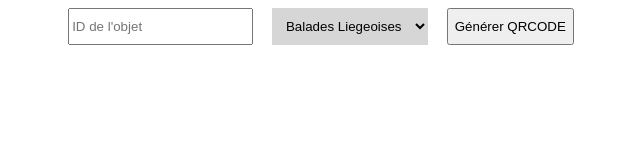
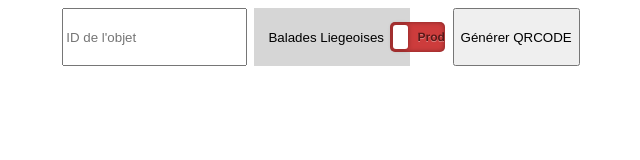
Before and after one commit to LittleB0b/qrcode-ckw, a plain HTML site: page index.html in a window 1280 px wide. Shown: the whole page, without its empty margins (319-959 px from the left). Drawn offline with Linux system fonts and the light colour scheme.

Commit message:
Adding QA

```diff
--- a/index.html
+++ b/index.html
@@ -11,7 +11,7 @@
             margin-top: 1.5em;
         }
 
-        #tools{
+        #tools {
             display: flex;
             width: 41.5%;
             margin: auto;
@@ -23,6 +23,91 @@
             background: #d6d6d6;
             border: none;
             border: none;
+        }
+
+        .onoff {
+            margin-left: -27px;
+            display: -moz-inline-stack;
+            display: inline-block;
+            vertical-align: middle;
+            *vertical-align: auto;
+            zoom: 1;
+            *display: inline;
+            position: relative;
+            cursor: pointer;
+            width: 55px;
+            height: 30px;
+            line-height: 30px;
+            font-size: 14px;
+            font-family: "Helvetica Neue", Helvetica, Arial, sans-serif;
+        }
+
+        .onoff label {
+            position: absolute;
+            top: 0px;
+            left: 0px;
+            width: 100%;
+            height: 100%;
+            cursor: pointer;
+            background: #cd3c3c;
+            border-radius: 5px;
+            font-weight: bold;
+            color: #FFF;
+            -webkit-transition: background 0.3s, text-indent 0.3s;
+            -moz-transition: background 0.3s, text-indent 0.3s;
+            -o-transition: background 0.3s, text-indent 0.3s;
+            transition: background 0.3s, text-indent 0.3s;
+            text-indent: 27px;
+            -webkit-box-shadow: 0px 0px 5px rgba(0, 0, 0, 0.4) inset;
+            -moz-box-shadow: 0px 0px 5px rgba(0, 0, 0, 0.4) inset;
+            box-shadow: 0px 0px 5px rgba(0, 0, 0, 0.4) inset;
+        }
+
+        .onoff label:after {
+            content: 'Prod';
+            display: block;
+            position: absolute;
+            top: 0px;
+            left: 0px;
+            width: 100%;
+            font-size: 12px;
+            color: #591717;
+            text-shadow: 0px 1px 0px rgba(255, 255, 255, 0.35);
+            z-index: 1;
+        }
+
+        .onoff label:before {
+            content: '';
+            width: 15px;
+            height: 24px;
+            border-radius: 3px;
+            background: #FFF;
+            position: absolute;
+            z-index: 2;
+            top: 3px;
+            left: 3px;
+            display: block;
+            -webkit-transition: left 0.3s;
+            -moz-transition: left 0.3s;
+            -o-transition: left 0.3s;
+            transition: left 0.3s;
+            -webkit-box-shadow: 0px 0px 5px rgba(0, 0, 0, 0.4);
+            -moz-box-shadow: 0px 0px 5px rgba(0, 0, 0, 0.4);
+            box-shadow: 0px 0px 5px rgba(0, 0, 0, 0.4);
+        }
+
+        .onoff input:checked+label {
+            background: #378b2c;
+            text-indent: 8px;
+        }
+
+        .onoff input:checked+label:after {
+            content: 'QA';
+            color: #091707;
+        }
+
+        .onoff input:checked+label:before {
+            left: 37px;
         }
     </style>
 </head>
@@ -46,6 +131,9 @@
         <option value="vichy">Vichy</option>
         <option value="wallobike">Wallobike</option>
     </select>
+    <div>
+        <p class="onoff"><input type="checkbox" value="1" id="url-qa"><label for="url-qa"></label></p>
+    </div>
     <input type="button" id="qrgen" value="Générer QRCODE" />
 </div>
 
@@ -56,11 +144,14 @@
         const idObjet = document.querySelector("#idobj");
         const idApp = document.querySelector("#idapp");
         const imgDiv = document.querySelector("#qrcode");
+        const qa = document.querySelector("#url-qa");
 
         btnGen.addEventListener("click", () => {
             const appID = idApp.options[idApp.selectedIndex].value;
             const objID = idObjet.value;
-            var url = `https://ul.cirkwi.com/com.cirkwi.${appID}/c/${objID}`;
+            const urlQa = qa.checked ? "-qa" : "";
+
+            var url = `https://ul${urlQa}.cirkwi.com/com.cirkwi.${appID}/c/${objID}`;
 
             imgDiv.innerHTML = `<img src="https://api.qrserver.com/v1/create-qr-code/?data=${url}&size=250x250" alt="" title="" /><br/><span>${appID} - ${objID}</span>`
         });
```
